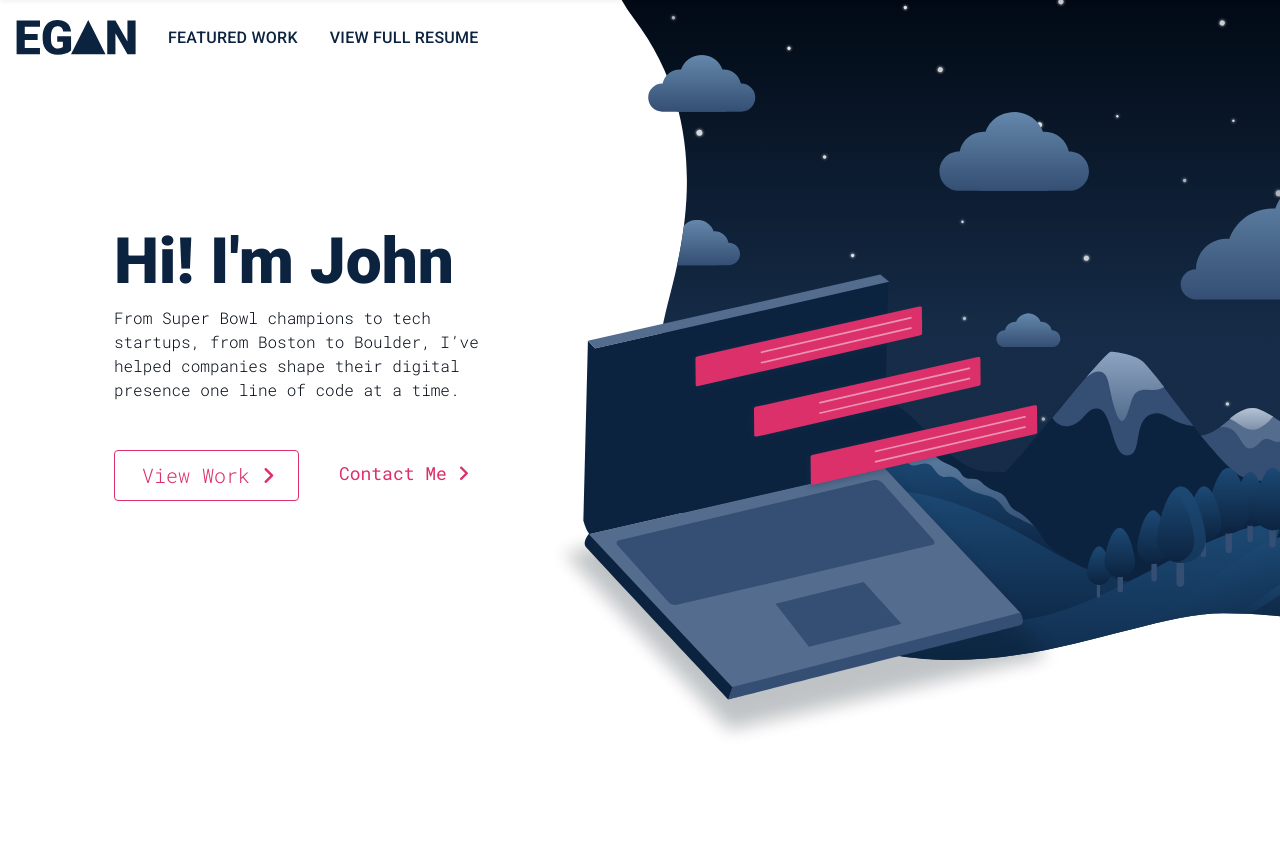
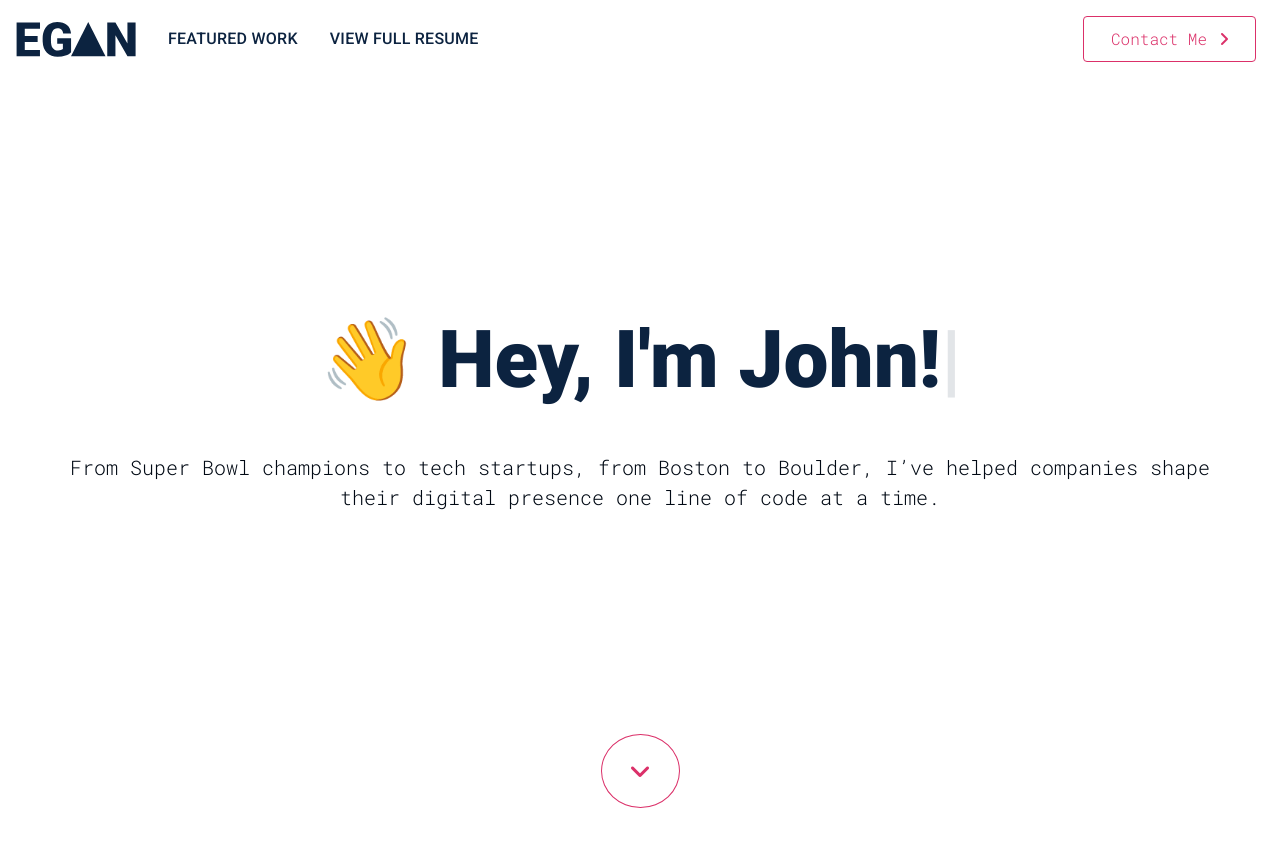
Before and after one commit to jegan3/jegan3.github.io, a Jekyll site: the page built from index.html, in a window 1280 px wide and 900 px high. Shown: the top 847 px of the window. Built offline with Jekyll 4.4.1, drawn with Linux system fonts in a browser that asks for light colours; nearby versions of some CDN libraries.

Commit message:
new hp hero

```diff
--- a/_includes/nav-inverse.html
+++ b/_includes/nav-inverse.html
@@ -21,7 +21,7 @@
           					</div>
                     <div class="collapse navbar-collapse pull-xs-right justify-content-end" id="navbarToggler-1">
           						<ul class="navbar-nav mt-2 mt-md-0">
-          							<li class="nav-item mob-yes">
+          							<li class="nav-item">
           								<a class="btn nav-btn" href="#contact">Contact Me <i class="fa fa-angle-right" aria-hidden="true"></i>
           								</a>
           							</li>
--- a/assets/_sass/components/_nav.scss
+++ b/assets/_sass/components/_nav.scss
@@ -103,17 +103,17 @@ header {
 
   .btn {
     background: transparent !important;
-    border: 1px solid $white !important;
+    border: 1px solid $pink !important;
     border-radius: 4px;
     font-weight: 300;
-    color: $white;
+    color: $pink;
     padding: 12px 48px 12px 27px;
 
 
     &:hover {
-      background: $white !important;
+      background: $pink !important;
       border: 1px solid $pink !important;
-      color: $blue;
+      color: $white;
       text-decoration: none !important;
     }
 
@@ -154,7 +154,6 @@ header {
   z-index: 2;
   position:fixed;
   background: $white;
-  box-shadow: $shadow;
   transition: top .45s;
 
   .navbar {
--- a/assets/_sass/pages/_index.scss
+++ b/assets/_sass/pages/_index.scss
@@ -18,20 +18,37 @@
 
   .display-3 {
 
-    font-size: 4rem;
+    font-size: 5rem;
+    white-space: nowrap;
+    overflow: hidden;
+    width: 100%;
+    animation: type 4s steps(60, end);
+    padding-bottom: 40px;
+  }
 
-    @media (max-width: 1260px) {
-      font-size: 3.75rem;
-    }
-
-    @media (max-width: 1080px) {
-      font-size: 3.3rem;
-    }
+  .display-3:nth-child(2){
+    animation: type2 8s steps(60, end);
+  }
 
 
+  .typer{
+    animation: blink 1s infinite;
+  }
 
+  @keyframes type{
+    from { width: 0; }
+  }
 
+  @keyframes type2{
+    0%{width: 0;}
+    50%{width: 0;}
+    100%{ width: 100; }
   }
+
+  @keyframes blink{
+    to{opacity: .0;}
+  }
+
 
   .row {
 
@@ -229,4 +246,21 @@ overflow:hidden;
 }
 }
 
+
+.down {
+  p {
+    .fa-angle-down {
+      background: transparent;
+      border: 1px solid $pink;
+      color: $pink;
+
+      &:hover {
+        background: $pink;
+        color: $white;
+      }
+    }
+  }
+
 }
+
+}
--- a/index.html
+++ b/index.html
@@ -5,41 +5,40 @@ class: index
 
 <body class="white {{ page.class }}  wow fadeIn">
 
-<section id="hero" class="white d-flex column hero wow fadeIn">
+	<section id="hero" class="white d-flex fh-100 column hero wow fadeIn">
+
+		<div class="container-fluid nav-cont wow fadeInUp ">
+
+
+		{% include nav-inverse.html %}
+
+	</div>
 
 
 
 
-	<div class="container-fluid">
-		<div class="nav-cont row wow fadeInUp" data-wow-delay=".25s">
 
-	{% include nav-inverse.html %}
-
-</div>
-
-<div class="row">
+		<div class="container d-flex fh-100 align-middle align-items-center justify-content-center hero-cont">
 
 
-<div class="col-lg-5 d-flex align-items-center main-content-cont">
-	<div class="col-lg-10 offset-lg-2">
+			<div class="col-md-12 text-center">
+
+				<h1 class="display-3 col-lg-12 text-center mx-auto"><span class="emoji wow wobble" data-wow-delay="10s">👋</span> Hey, I'm John!<span class="typer">|</span></h1>
+				<p class="wow fadeInUp lead" data-wow-delay="2.5s">From Super Bowl champions to tech startups, from Boston to Boulder, I’ve helped companies shape their digital presence one line of code at a time.</p>
+					<div id="down" class="mx-auto text-center down mob-no" >
+							<p><a href="#patriots"><i style="padding: 24px 28px;" class="fa fa-angle-down wow bounceIn" data-wow-delay="3s" aria-hidden="true"></i></a></p>
+				</div>
+				</div>
+			</div>
 
 
-			<h1 class="display-3 mt-2  wow fadeInUp" data-wow-delay=".5s">Hi! I'm John <span class="emoji wow wobble" data-wow-delay="10s">👋</span></h1>
-			<p class="wow fadeIn" data-wow-delay=".75s">From Super Bowl champions to tech startups, from Boston to Boulder, I’ve helped companies shape their digital presence one line of code at a time.</p>
-			<p class="main-cta"><a href="#patriots"><button type="button" class="btn btn-primary btn-lg btn-outline-pink wow fadeIn" data-wow-delay="1s">View Work <i class="fa fa-angle-right" aria-hidden="true"></i>
-			</button></a><a class="contact-anchor wow fadeIn" data-wow-delay="1.25s" href="#contact">Contact Me <i class="fa fa-angle-right" aria-hidden="true"></i></a></p>
-		</div>
-		</div>
-		<div class="col-lg-7 mob-no" style="padding-right:0;">
-		<img class="img-fluid hero-img wow fadeIn" data-wow-delay="1.5s" src="../assets/img/hero-test.svg" />
 
-				</div>
-				</div>
+
 
 
 		</div>
 
-</section>
+	</section>
 
 {% include sticky-nav.html %}
 
```
Also changed, not shown: _includes/contact.html (+11 -0 lines), assets/img/203x32-text-logo.jpg (added), assets/img/203x32-text-logo@2x.jpg (added), assets/img/409x154-footer.jpg (added), assets/img/409x154-footer@2x.jpg (added), assets/img/800x500-header.jpg (added), assets/img/800x500-header@2x.jpg (added), assets/img/800x615-product.jpg (added), assets/img/800x615-product@2x.jpg (added).
